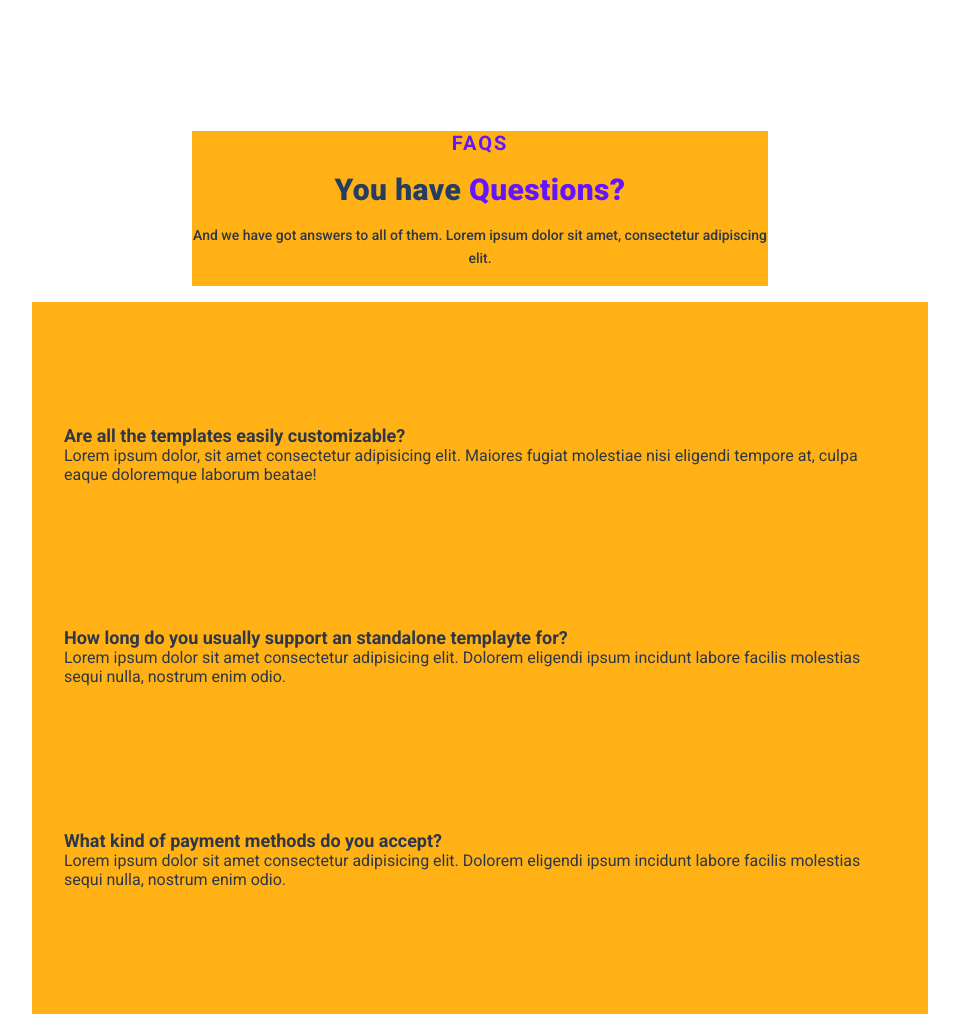
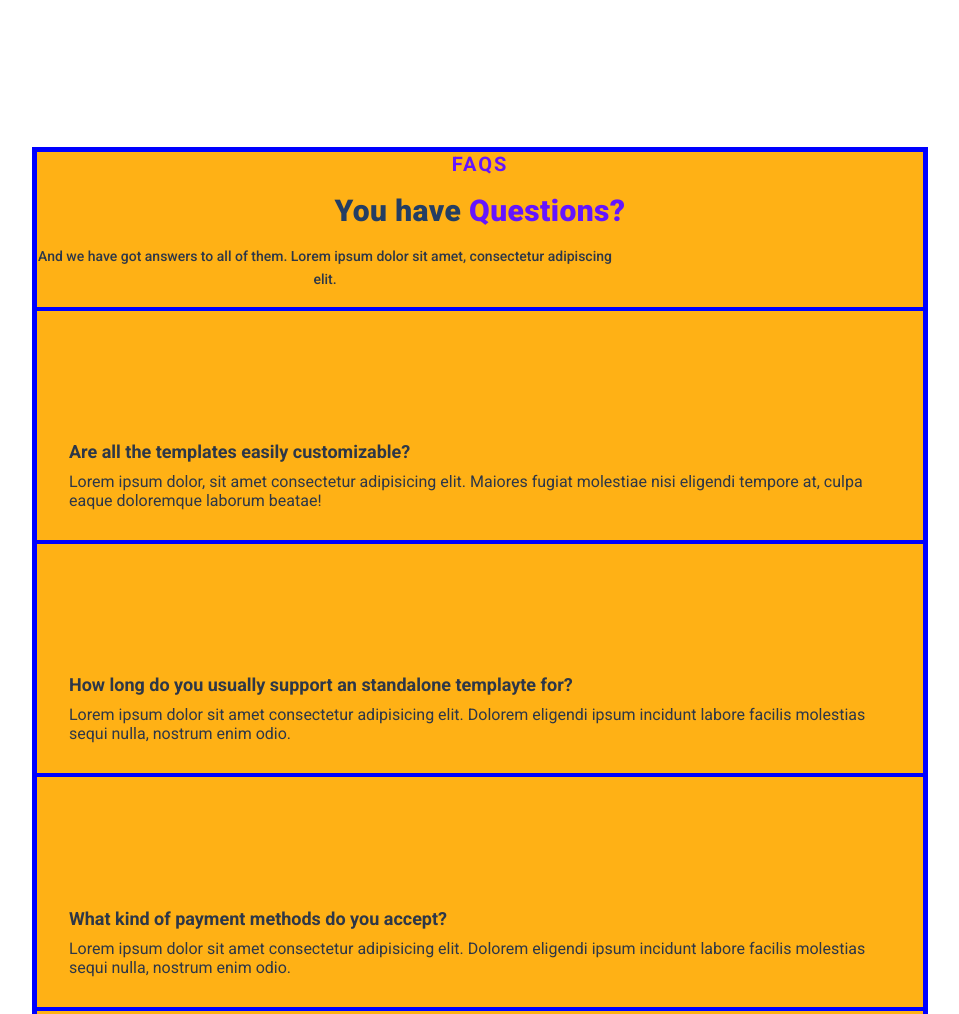
Before and after one commit to DerrickSimilien/treact.github.io, a plain HTML site: page index.html in a window 1280 px wide. Shown: the part 5740-6754 px from the top of the page, without its empty margins (160-1119 px from the left). Drawn offline with Linux system fonts and the light colour scheme.

Commit message:
Initialized git repository

```diff
--- a/index.html
+++ b/index.html
@@ -325,7 +325,7 @@
         <section>
             <div class="ClassBeforeSingleCol__Column">
                 <div class="SingleCol__Column">
-                    <div class="SingleCol__HeaderContent">
+                    <!-- <div class="SingleCol__HeaderContent">
                         <h5 class="SingleCol__Subheading">
                             <span class="SaaSProductLandingPage__Subheading">FAQs</span>
                         </h5>
@@ -333,8 +333,18 @@
                             You have <span class="SaaSProductLandingPage__HighlightedText">Questions?</span>
                         </h2>
                           <p class="SingleCol__Description">And we have got answers to all of them. Lorem ipsum dolor sit amet, consectetur adipiscing elit.</p>
-                    </div>
+                    </div> -->
                      <dl class="SingleCol__FAQSContainer">
+                        <div class="SingleCol__HeaderContent">
+                            <h5 class="SingleCol__Subheading">
+                                <span class="SaaSProductLandingPage__Subheading">FAQs</span>
+                            </h5>
+                            <h2 class="SingleCol__Heading">
+                                You have <span class="SaaSProductLandingPage__HighlightedText">Questions?</span>
+                            </h2>
+                              <p class="SingleCol__Description">And we have got answers to all of them. Lorem ipsum dolor sit amet, consectetur adipiscing elit.</p>
+                        </div>
+                        <hr class="underlineforseperation"></hr>
                         <div class="SingleCol__FAQ">
                             <dt class="SingleCol__Question">
                                 <span class="SingleCol__QuestionText">
@@ -344,6 +354,7 @@
                             </dt>
                             <dd class="SingleCol__Answer">Lorem ipsum dolor, sit amet consectetur adipisicing elit. Maiores fugiat molestiae nisi eligendi tempore at, culpa eaque doloremque laborum beatae!</dd>
                         </div>
+                        <hr class="underlineforseperation"></hr>
                         <div class="SingleCol__FAQ">
                             <dt class="SingleCol__Question">
                                 <span class="SingleCol__QuestionText">
@@ -352,6 +363,7 @@
                                 </dt>
                                 <dd class="SingleCol__Answer">Lorem ipsum dolor sit amet consectetur adipisicing elit. Dolorem eligendi ipsum incidunt labore facilis molestias sequi nulla, nostrum enim odio.</dd>
                         </div>
+                        <hr class="underlineforseperation"></hr>
                         <div class="SingleCol__FAQ">
                             <dt class="SingleCol__Question">
                                 <span class="SingleCol__QuestionText">
@@ -360,6 +372,7 @@
                                 </dt>
                                 <dd class="SingleCol__Answer">Lorem ipsum dolor sit amet consectetur adipisicing elit. Dolorem eligendi ipsum incidunt labore facilis molestias sequi nulla, nostrum enim odio.</dd>
                         </div>
+                        <hr class="underlineforseperation"></hr>
                         <div class="SingleCol__FAQ">
                             <dt class="SingleCol__Question">
                                 <span class="SingleCol__QuestionText">
@@ -368,6 +381,7 @@
                                 </dt>
                                 <dd class="SingleCol__Answer">Lorem ipsum dolor sit amet consectetur adipisicing elit. Dolorem eligendi ipsum incidunt labore facilis molestias sequi nulla, nostrum enim odio.</dd>
                         </div>
+                        <hr class="underlineforseperation"></hr>
                         <div class="SingleCol__FAQ">
                             <dt class="SingleCol__Question">
                                 <span class="SingleCol__QuestionText">
@@ -376,6 +390,7 @@
                                 </dt>
                                 <dd class="SingleCol__Answer">Lorem ipsum dolor sit amet consectetur adipisicing elit. Dolorem eligendi ipsum incidunt labore facilis molestias sequi nulla, nostrum enim odio.</dd>
                         </div>
+                        <hr class="underlineforseperation"></hr>
                         <div class="SingleCol__FAQ">
                             <dt class="SingleCol__Question">
                                 <span class="SingleCol__QuestionText">
--- a/style.css
+++ b/style.css
@@ -1733,7 +1733,9 @@ display: flex;
     position: relative;
     margin-top: 48px;
     max-width: 896px;
+    /* border-radius: 25000px; */
     display:block;
+    border: 5px solid blue;
     margin-block-start: 16px;
     margin-block-start: 16px;
     margin-inline-start: 0px;
@@ -1748,6 +1750,7 @@ display: flex;
     align-items: center;
     -webkit-box-pack: justify;
     justify-content: space-between;
+    padding-top: 8px;
 }
 
 
@@ -1845,6 +1848,20 @@ background-color: #ffb115;
 padding: 16px 32px;
 border-radius: 100px;
 margin-right: 10px;
+
+}
+
+.underlineforseperation {
+
+border: 2px solid blue;
+
+}
+
+.SingleCol__Answer {
+
+padding-top: 10px;
+padding-bottom: 10px;
+align-items: center;
 
 }
 
@@ -2190,11 +2207,10 @@ blockquote {
                 font-size: 18px;
             }
 
-            .ThreePlans__PlansContainer {
-                flex-direction: row;
-                -webkit-box-align: stretch;
-                align-items: stretch;
-            }
+            /* .ThreePlans__PlansContainer {
+                flex-direction: column;
+                align-items: center;
+            } */
 
 
 
@@ -2503,3 +2519,20 @@ blockquote {
 
 
 }
+
+
+
+
+@media (width: 1024px) {
+
+
+.ThreePlans__PlansContainer {
+
+flex-direction: column;
+align-items: center;
+
+}
+
+
+
+}
```
